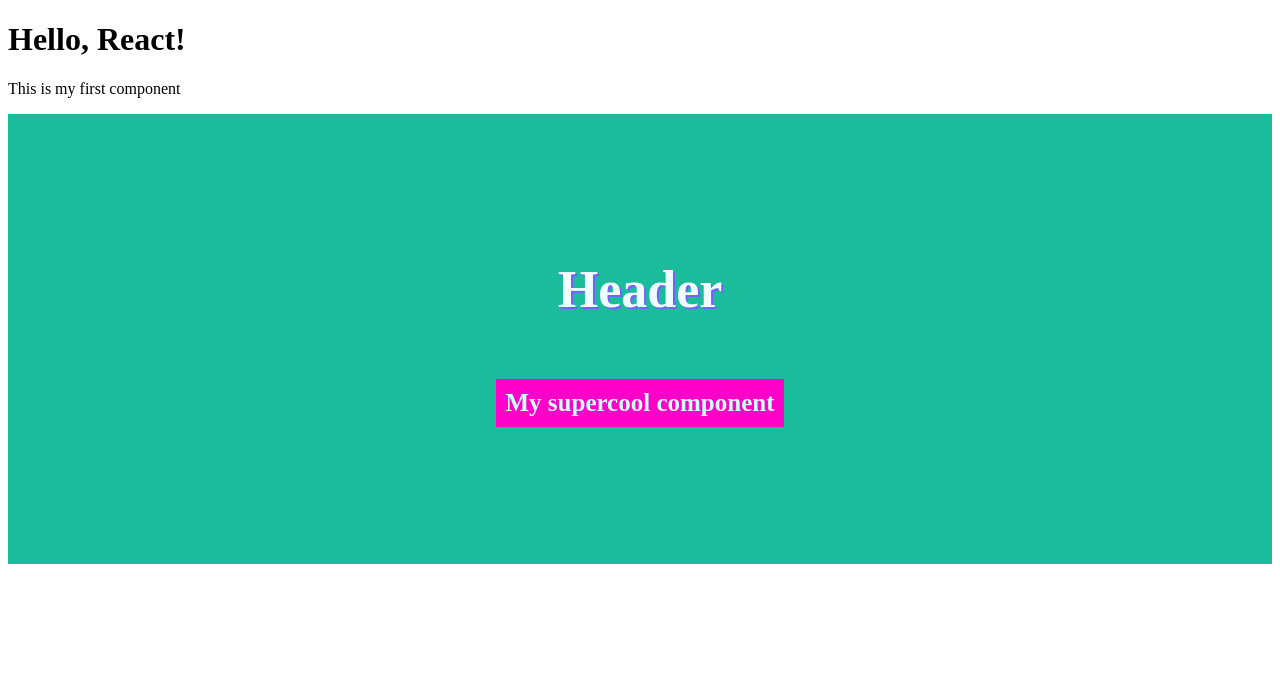
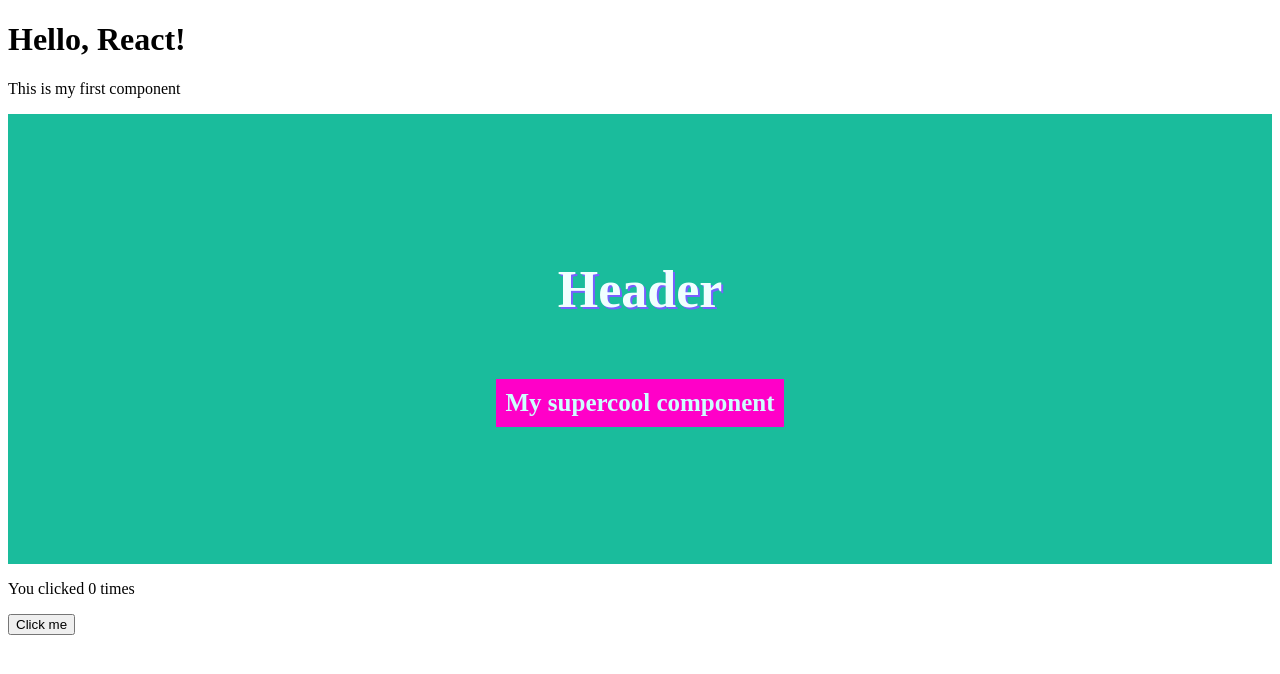
Before and after one commit to shrimptrimp/portfolio-project, a React (Create React App) app: page / in a window 1280 px wide. Shown: the top 674 px of the page. Built offline with nearby package versions, Linux system fonts and the light colour scheme.

Commit message:
click counter

```diff
--- a/src/App.tsx
+++ b/src/App.tsx
@@ -2,12 +2,14 @@
 import React from 'react'
 import MyFirstComponent from './components/myFirstComponent';
 import SomeExampleComponent from './components/example/someExampleComponent';
+import ClickCount from './components/example/clickCount';
 
 const App: React.FC = () => {
   return (
     <div>
       <MyFirstComponent />
       <SomeExampleComponent />
+      <ClickCount />
     </div>
   )
 }
--- /dev/null
+++ b/src/components/example/clickCount.module.scss
@@ -0,0 +1,8 @@
+.container {
+    width: 100%;
+    background: #f0f;
+    display: flex;
+    flex-direction: column;
+    justify-content: center;
+    align-items: center;
+  }
--- /dev/null
+++ b/src/components/example/clickCount.tsx
@@ -0,0 +1,24 @@
+import React, { useEffect, useState } from 'react';
+import styles from './clickCount.module.scss'
+
+type ClickCountProps = {
+
+}
+
+const ClickCount: React.FC<ClickCountProps> = () => {
+    const [count, setCount] = useState(0);
+    useEffect(() => {
+       console.log(`Clicked the button ${count} times`)
+    }, [count]);
+  return (
+    <div>
+    <p>You clicked {count} times</p>
+    <button onClick={() => setCount(count + 1)}>
+      Click me
+
+    </button>
+  </div>
+  )
+}
+
+export default ClickCount
```
